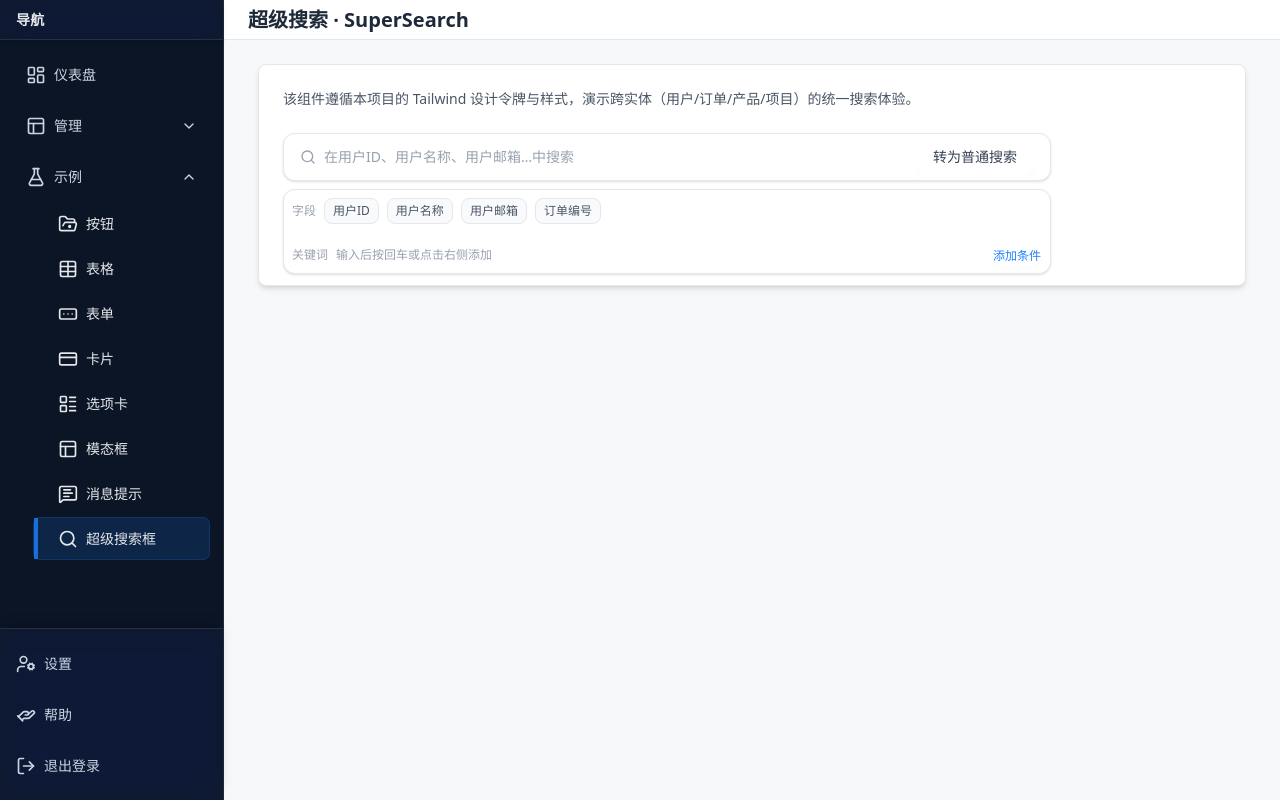
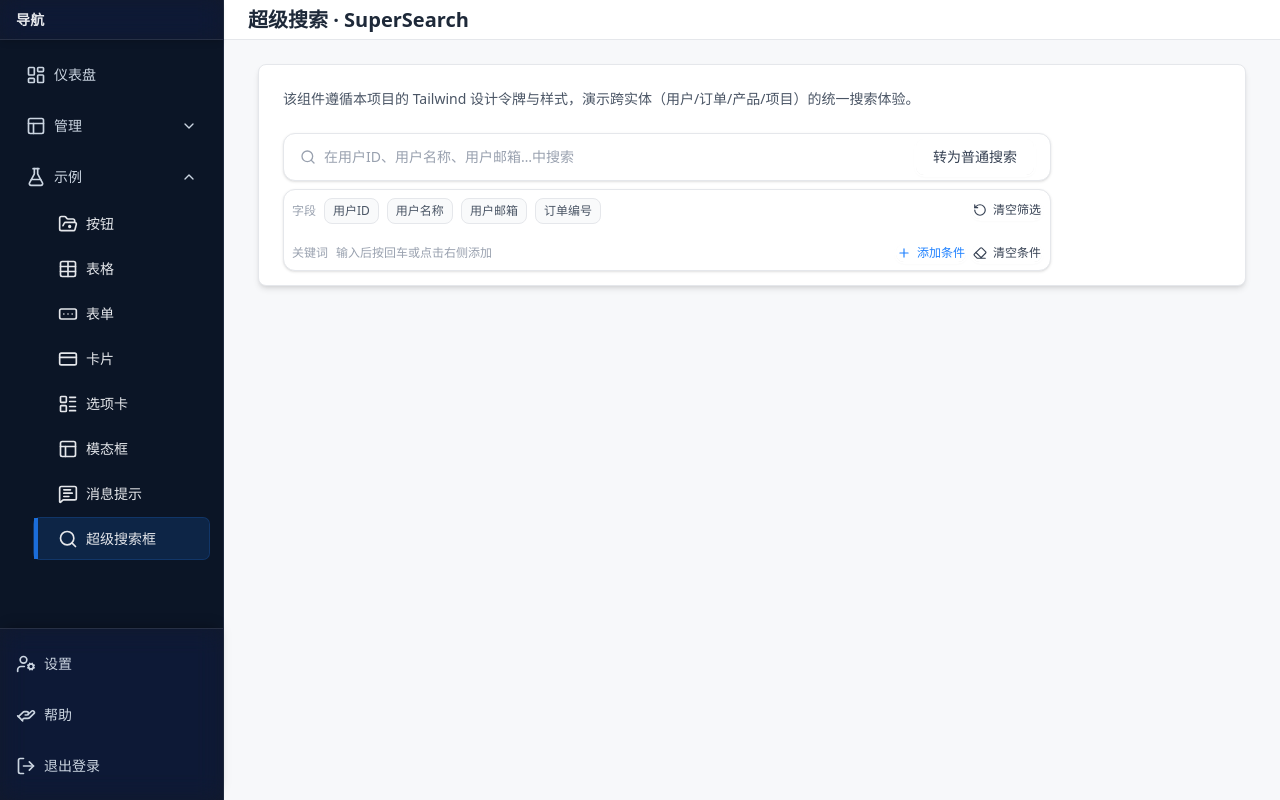
Before and after one commit to zhoumingxuan/sass-ui, a Next.js app: page /demo/supersearch in a window 1280 px wide. Both pictures are taken after a click on the button "转为筛选". Built offline with nearby package versions, Linux system fonts and the light colour scheme.

Commit message:
超级搜索框代码修改

```diff
--- a/src/components/SuperSearch.tsx
+++ b/src/components/SuperSearch.tsx
@@ -2,7 +2,7 @@
 
 import { useEffect, useMemo, useRef, useState, ReactNode } from "react";
 import Button from "./Button";
-import { Search, X, Check } from "lucide-react";
+import { Search, X, Check, Plus, Eraser, RotateCcw } from "lucide-react";
 
 type HighlightMode = "tint" | "outline" | "bold";
 type Density = "compact" | "standard";
@@ -497,6 +497,22 @@ export default function SuperSearch({
                   );
                 })}
 
+                <div className="ml-auto">
+                  <Button
+                    size="small"
+                    appearance="link"
+                    variant="default"
+                    onClick={() => {
+                      setActiveFields([]);
+                      setFilterGroups([]);
+                      setText("");
+                      inputRef.current?.focus();
+                    }}
+                  >
+                    <RotateCcw className="mr-1.5 h-3.5 w-3.5" /> 清空筛选
+                  </Button>
+                </div>
+
                 {allowMultiFilterGroups && (
                   <div className="w-full flex flex-wrap items-center gap-2 mt-1">
                     {filterGroups.length > 0 && <span className="ml-2 text-xs text-gray-400">条件组</span>}
@@ -510,18 +526,6 @@ export default function SuperSearch({
                       return (
                         <span key={gi} className="inline-flex items-center gap-1 rounded-lg border border-gray-200 bg-gray-50 px-2 py-1 text-xs text-gray-700">
                           {label}
-                          <button
-                            className="rounded p-0.5 text-gray-400 hover:bg-gray-100 hover:text-gray-600"
-                            aria-label="编辑条件"
-                            onClick={() => {
-                              setText(g.query);
-                              setActiveFields(g.fields);
-                              setFilterGroups((prev) => prev.filter((_, idx) => idx !== gi));
-                              inputRef.current?.focus();
-                            }}
-                          >
-                            ✎
-                          </button>
                           <button
                             className="rounded p-0.5 text-gray-400 hover:bg-gray-100 hover:text-gray-600"
                             aria-label="移除条件"
@@ -569,7 +573,7 @@ export default function SuperSearch({
                 {text ? (
                   <Chip label={text} removable onRemove={() => setText("")} />)
                   : (<span className="text-xs text-gray-400">输入后按回车或点击右侧添加</span>)}
-                <div className="ml-auto">
+                <div className="ml-auto flex items-center gap-1.5">
                   <Button
                     size="small"
                     appearance="link"
@@ -584,7 +588,18 @@ export default function SuperSearch({
                       inputRef.current?.focus();
                     }}
                   >
-                    添加条件
+                    <Plus className="mr-1.5 h-3.5 w-3.5" /> 添加条件
+                  </Button>
+                  <Button
+                    size="small"
+                    appearance="link"
+                    variant="default"
+                    onClick={() => {
+                      setText("");
+                      inputRef.current?.focus();
+                    }}
+                  >
+                    <Eraser className="mr-1.5 h-3.5 w-3.5" /> 清空条件
                   </Button>
                 </div>
               </div>
@@ -597,8 +612,17 @@ export default function SuperSearch({
                 <Chip label={text} removable onRemove={() => setText("")} />
               </>
             )}
-            <div className="ml-auto">
-              <Button size="small" appearance="link" variant="default" onClick={() => setText("")}>
+            <div className="ml-auto hidden">
+              <Button
+                size="small"
+                appearance="link"
+                variant="default"
+                onClick={() => {
+                  setText("");
+                  setActiveFields([]);
+                  inputRef.current?.focus();
+                }}
+              >
                 清空筛选
               </Button>
             </div>
```
